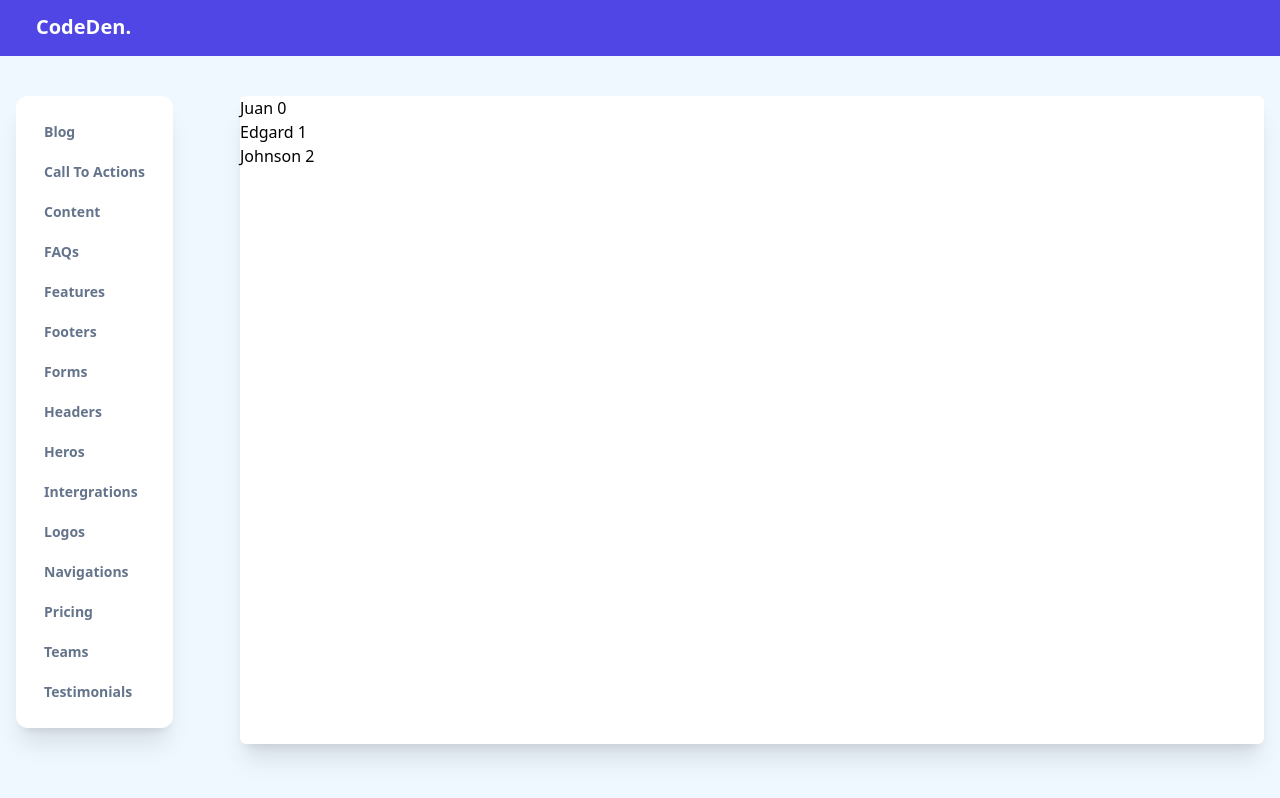
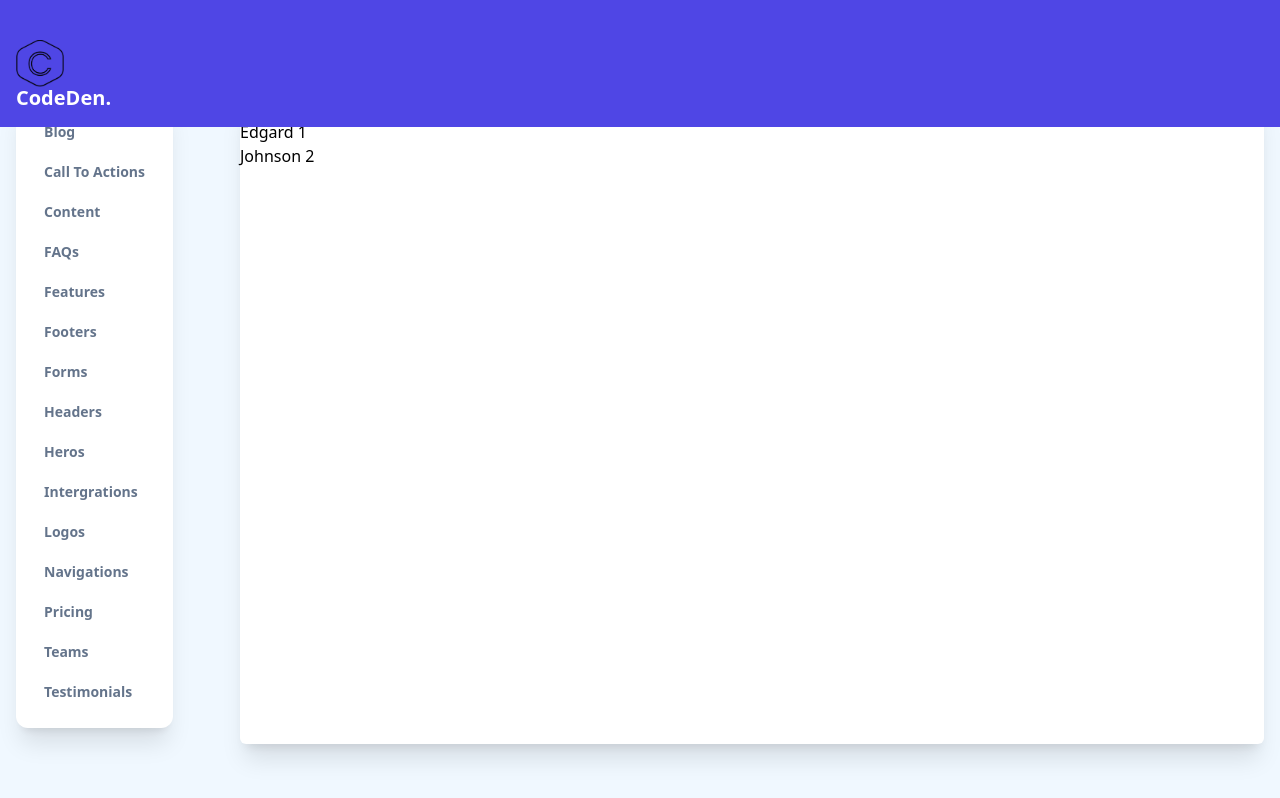
Before and after one commit to kromate/Codeden, a Vue app: page /stage in a window 1280 px wide. Built offline with nearby package versions, Linux system fonts and the light colour scheme.

Commit message:
--- Auto-Git Commit ---

```diff
--- a/src/components/NavBar.vue
+++ b/src/components/NavBar.vue
@@ -2,8 +2,8 @@
 	<nav class="relative z-50 h-24 select-none"  >
 		<div class="container relative flex flex-wrap items-center justify-between h-24 mx-auto  font-medium border-b border-gray-200 md:overflow-visible">
 			<div class="flex items-center justify-start w-1/4 h-full pr-4">
-				<a href="#_" class="inline-block py-4 md:py-0 flex items-center">
-					<img src="../assets/images/logoBlack.png" alt="logo" class="w-4">
+				<a href="#_" class=" py-4 md:py-0 flex items-center">
+					<img src="../assets/images/logoBlack.png" alt="logo" class="w-12">
 					<span class="p-1 text-xl font-black leading-none text-gray-900"><span>CodeDen</span><span class="text-indigo-600">.</span></span>
 				</a>
 			</div>
--- a/src/views/stage/index.vue
+++ b/src/views/stage/index.vue
@@ -1,6 +1,6 @@
 <template>
 	<nav class="bg-primary p-4 z-50 fixed top-0 inset-x-0 mb-48">
-		<span class="md:px-5 text-xl font-black leading-none text-white "><span>CodeDen</span><span class="text-white">.</span></span>
+		<span class="md:px-5 text-xl font-black leading-none text-white "> <img src="@/assets/images/logoBlack.png" alt="logo" class="w-12"><span>CodeDen</span><span class="text-white">.</span></span>
 	</nav>
 
 	<div class="flex w-full p-4 gap-4 min-h-[85vh] h-auto mt-20">
```
